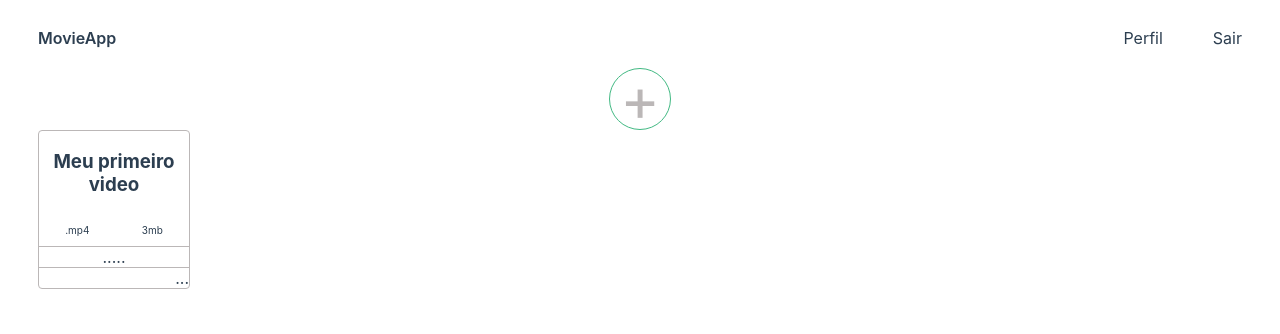
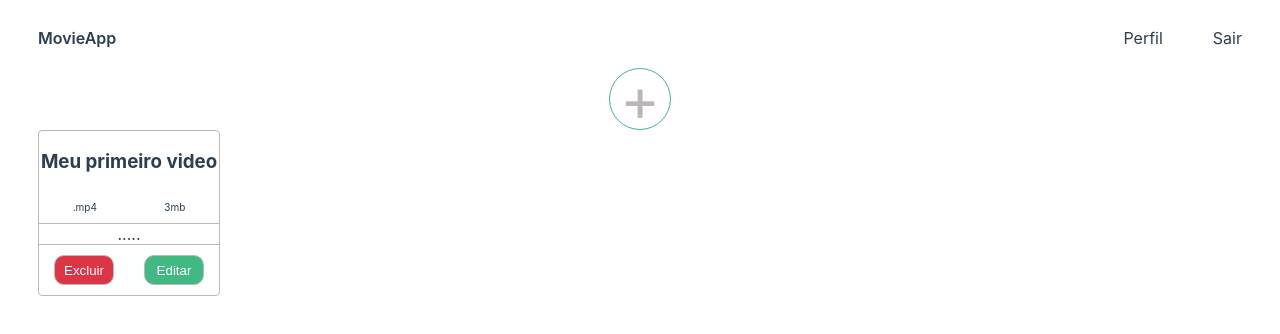
Before and after one commit to dorneles357/app-movie, a Vue app: page /Home in a window 1280 px wide. Shown: the top 334 px of the page. Built offline with nearby package versions, Linux system fonts and the light colour scheme.

Commit message:
✅ Painel de Videos com BtnDelete e BtnEdit

```diff
--- /dev/null
+++ b/src/components/buttons/BtnDelete.vue
@@ -0,0 +1,27 @@
+<template>
+    <button type="button" id="delete">Excluir</button>
+</template>
+
+<script>
+export default {
+    name:'BtnDelete'
+}
+</script>
+
+<style scoped>
+    #delete{
+        height: 30px;
+        width: 60px;
+        color: var(--color-to-dark);
+        background: var(--color-danger);
+        border-radius: 10px;
+        border: 1px solid var(--color-border);
+        cursor: pointer;
+    }
+
+    #delete:hover{
+        border: 2px solid var(--color-danger);
+        transform: scale(1.1);
+    }
+
+</style>
--- /dev/null
+++ b/src/components/buttons/BtnEdit.vue
@@ -0,0 +1,28 @@
+<template>
+    <button type="button" id="edit" to='/edit'>Editar</button>
+</template>
+
+<script>
+export default {
+    name:'BtnEdit'
+}
+</script>
+
+<style scoped>
+#edit{
+    height: 30px;
+    width: 60px;
+    border-radius: 10px;
+    border: 1px solid var(--color-border);
+    background: var(--color-link);
+    color: var(--color-to-dark);
+    cursor: pointer;
+}
+
+#edit:hover{
+    border: 2px solid var(--color-link);
+    transform: scale(1.1);
+}
+
+
+</style>
--- a/src/components/panels/MoviePanel.vue
+++ b/src/components/panels/MoviePanel.vue
@@ -7,15 +7,23 @@
     </div>
     ...<!--TAGS-->..
     <div class="modal__footer">
-    <!--Btn DELETAR e EDITAR -->
-    ...
+        <btn-delete/>
+        <btn-edit/>
     </div>
 </div>
 </template>
 
+
 <script>
+import BtnDelete from '../buttons/BtnDelete.vue';
+import BtnEdit from '../buttons/BtnEdit.vue';
+
 export default {
     name: 'MoviePanel',
+    components:{
+        BtnDelete,
+        BtnEdit,
+    },
     data(){
         return{
             api:
@@ -32,7 +40,7 @@ export default {
 
 <style scoped>
 .modal {
-    max-width: 150px;
+    max-width: 180px;
     border: 1px solid var(--color-border);
     border-radius: 4px;
 }
@@ -45,8 +53,9 @@ export default {
 }
 
 .modal__footer {
+    padding:10px 0px 10px 0px;
     display: flex;
-    justify-content: flex-end;
+    justify-content: space-around;
     border-top: 1px solid var(--color-border);
 }
 
```
